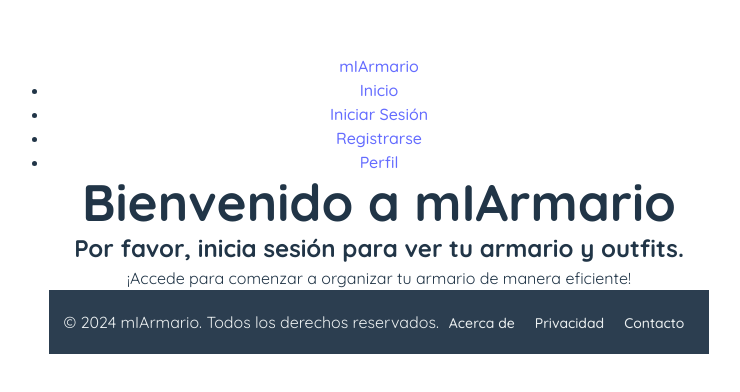
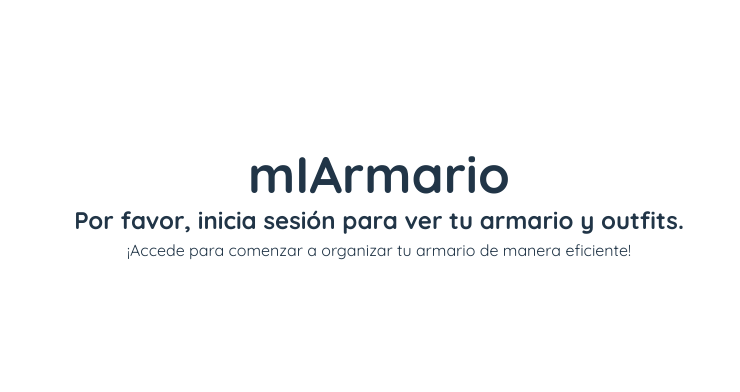
Before and after one commit to Juan-Diego-E/miarmario, a React (Vite) app in the folder miarmario/: page / in a window 1280 px wide. Shown: the part 196-588 px from the top of the page, without its empty margins (261-1001 px from the left). Built offline with nearby package versions, Linux system fonts and the light colour scheme; a web font is replaced by a local one.

Commit message:
Minimum changes

```diff
--- a/miarmario/src/features/layout.jsx
+++ b/miarmario/src/features/layout.jsx
@@ -39,7 +39,7 @@ const Layout = () => {
     return (
         <BrowserRouter basename={basename}>
             <ScrollToTop />
-            <Navbar />
+            {/* <Navbar /> */}
 
             <Suspense fallback={<div>Cargando...</div>}>
                 <Routes>
@@ -51,7 +51,7 @@ const Layout = () => {
                 </Routes>
             </Suspense>
 
-            <Footer />
+            {/* <Footer /> */}
         </BrowserRouter>
     );
 };
--- a/miarmario/src/features/pages/Home.jsx
+++ b/miarmario/src/features/pages/Home.jsx
@@ -14,7 +14,7 @@ const Home = () => {
 
     return (
         <div className="home-container">
-            <h1>Bienvenido a mIArmario</h1>
+            <h1>mIArmario</h1>
 
             {store.isAuthenticated ? (
                 <>
```
